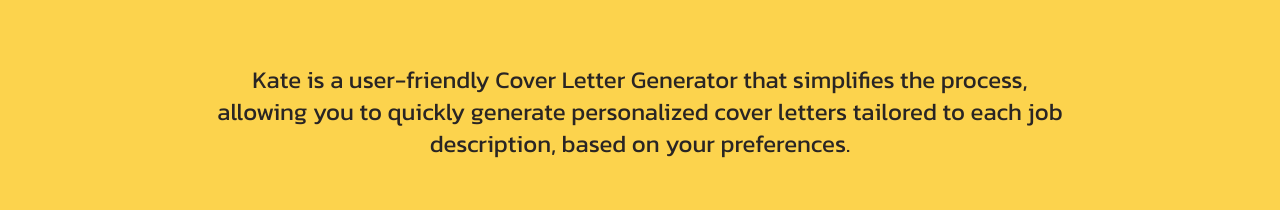
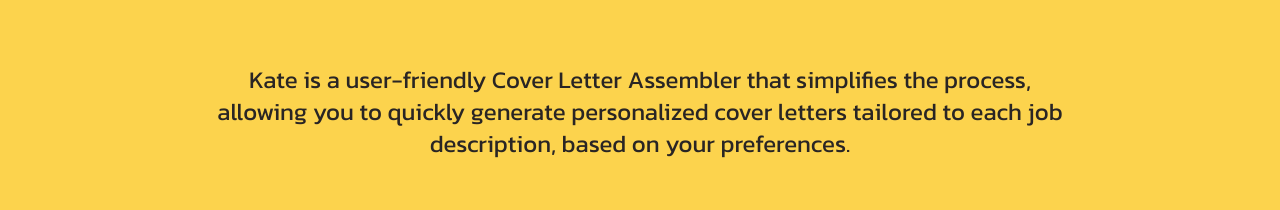
Before and after one commit to gdloparco/K_cover_letter_gen, a Next.js app in the folder frontend/: page / in a window 1280 px wide. Shown: the part 548-758 px from the top of the page. Built offline with nearby package versions, Linux system fonts and the light colour scheme.

Commit message:
Generator to Assembler and main page.tsx cleanup

```diff
--- a/frontend/app/layout.tsx
+++ b/frontend/app/layout.tsx
@@ -5,7 +5,7 @@
 const inter = Inter({ subsets: ["latin"] });
 
 export const metadata: Metadata = {
-  title: "K - Cover Letter Generator",
+  title: "Kate",
   description: "Your ultimate job landing tool",
 };
 
--- a/frontend/app/page.tsx
+++ b/frontend/app/page.tsx
@@ -6,7 +6,6 @@
 import Link from "next/link";
 
 export default function Home() {
-  let AssemblerLink = { name: "Assembler", link: "/assembler" };
 
   return (
     <div>
@@ -33,7 +32,7 @@
                 openings.
               </p>
               <p className="px-20 lg:px-52 text-center text-xl md:text-2xl max-w-max text-stone-800">
-                Kate is a user-friendly Cover Letter Generator that simplifies
+                Kate is a user-friendly Cover Letter Assembler that simplifies
                 the process, allowing you to quickly generate personalized cover
                 letters tailored to each job description, based on your
                 preferences.
```
